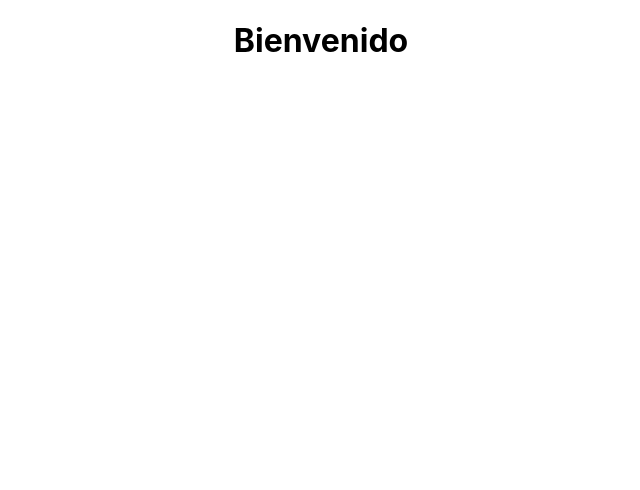
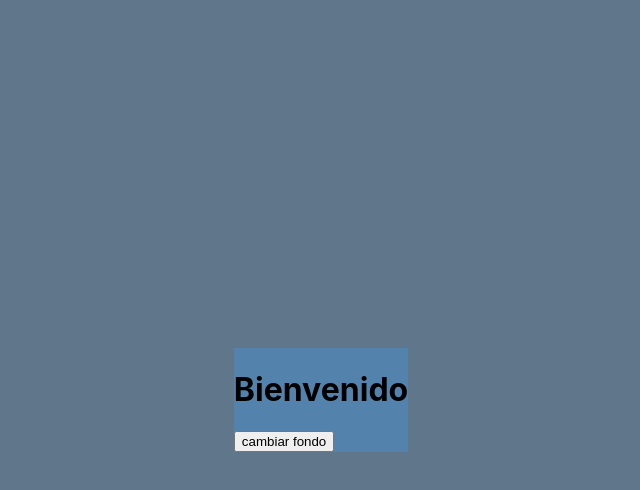
Before and after one commit to andresAgudelo0101/react18, a React (Create React App) app: page / in a window 1280 px wide. Shown: the top 490 px of the page, without its empty margins (319-959 px from the left). Built offline with nearby package versions, Linux system fonts and the light colour scheme.

Commit message:
agregamos estilos al modo oscuro y claro

```diff
--- a/src/App.css
+++ b/src/App.css
@@ -1,38 +1,23 @@
-.App {
-  text-align: center;
+#dark {
+  background-color: aquamarine;
 }
 
-.App-logo {
-  height: 40vmin;
-  pointer-events: none;
+#light{
+  background-color: rgb(96, 119, 139);
 }
 
-@media (prefers-reduced-motion: no-preference) {
-  .App-logo {
-    animation: App-logo-spin infinite 20s linear;
-  }
+#dark .containerChild{
+  background-color: rgb(255, 214, 127);
 }
 
-.App-header {
-  background-color: #282c34;
-  min-height: 100vh;
-  display: flex;
-  flex-direction: column;
-  align-items: center;
-  justify-content: center;
-  font-size: calc(10px + 2vmin);
-  color: white;
+#light .containerChild{
+  background-color: rgb(83, 131, 173);
 }
 
-.App-link {
-  color: #61dafb;
+.containerMain{
+  height: 100vh;
+  width: 100%;
+  display:flex;
+  justify-content: center;
+  align-items: center;
 }
-
-@keyframes App-logo-spin {
-  from {
-    transform: rotate(0deg);
-  }
-  to {
-    transform: rotate(360deg);
-  }
-}
--- a/src/App.js
+++ b/src/App.js
@@ -14,8 +14,8 @@ function App() {
 
   return (
   <ThemeContext.Provider value={{theme,changeTheme}}>
-    <div className="App" id="light">
-      <MainPage/>
+    <div className="containerMain" id={theme}>
+      <MainPage cambiarTema={changeTheme}/>
     </div>
   </ThemeContext.Provider>
   );
--- a/src/pages/MainPage.js
+++ b/src/pages/MainPage.js
@@ -1,7 +1,11 @@
-function MainPage() {
+import {useState} from "react"
+
+function MainPage(props) {
+
     return (
-        <div>
+        <div className="containerChild">
             <h1>Bienvenido</h1>
+            <button onClick={props.cambiarTema}>cambiar fondo</button>
         </div>
     )
 }
```
